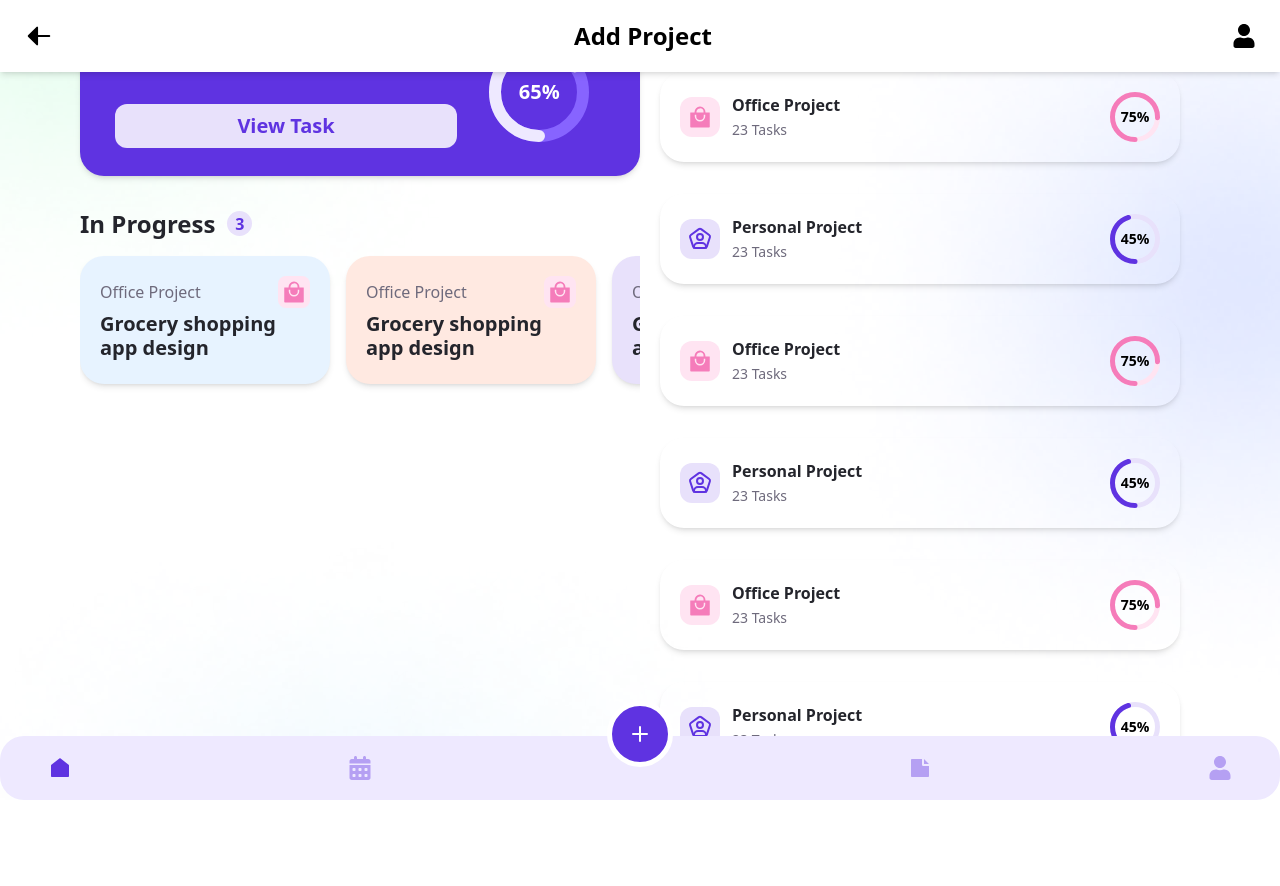
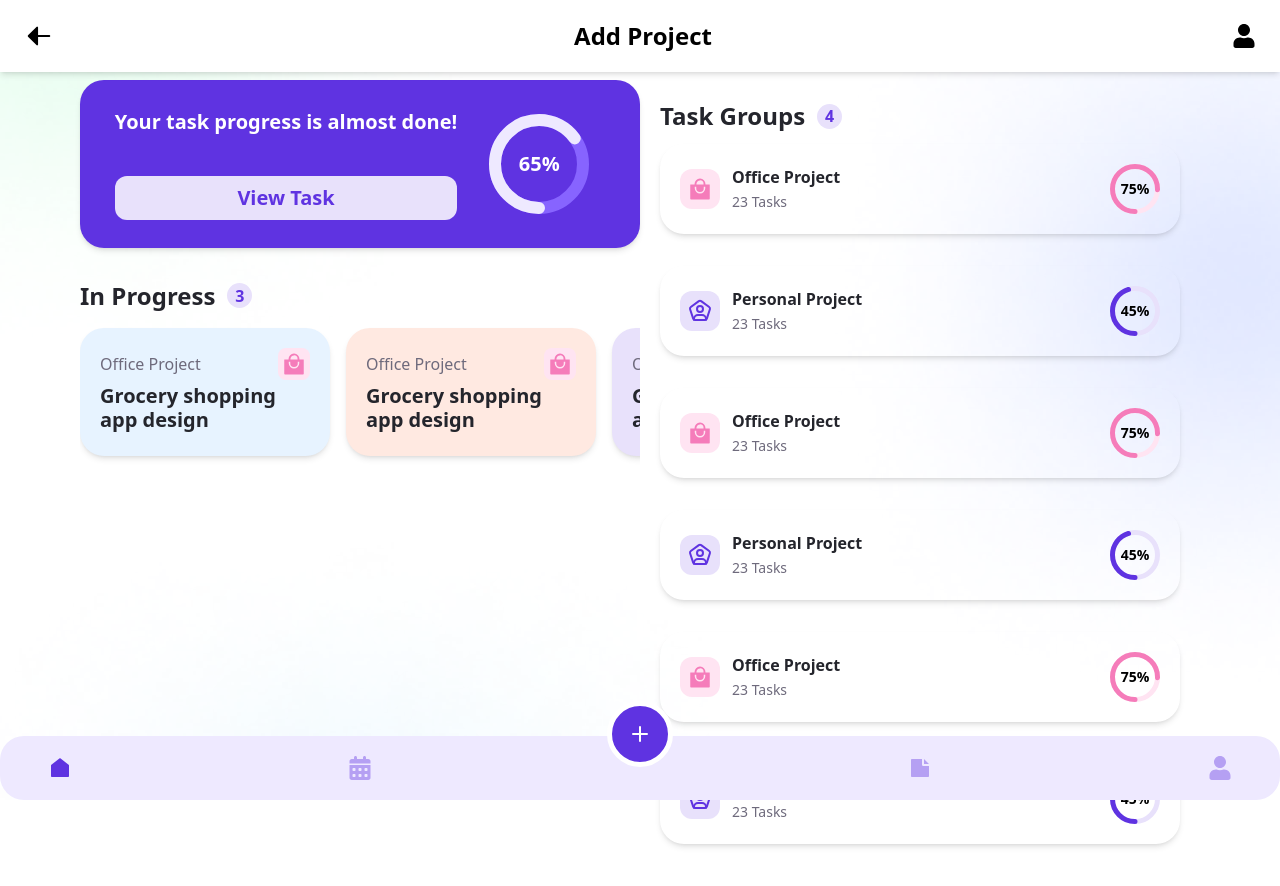
Before and after one commit to alonzojoe/React-TS-Task-Management, a React (Vite) app: page /home in a window 1280 px wide. Shown: the top 886 px of the page. Before the commit the page ends 820 px from the top, so only its background shows below. Built offline with nearby package versions, Linux system fonts and the light colour scheme.

Commit message:
fix: paddingTop on div that wraps the Outlet use inline style instead.

```diff
--- a/src/layouts/AppLayout.tsx
+++ b/src/layouts/AppLayout.tsx
@@ -51,7 +51,7 @@ const AppLayout = () => {
             </span>
           </div>
         </Navbar>
-        <div className={`pt-[${navbarHeight}]`}>
+        <div style={{ paddingTop: `${navbarHeight}px` }}>
           <Outlet />
         </div>
         <MenuBar />
```
